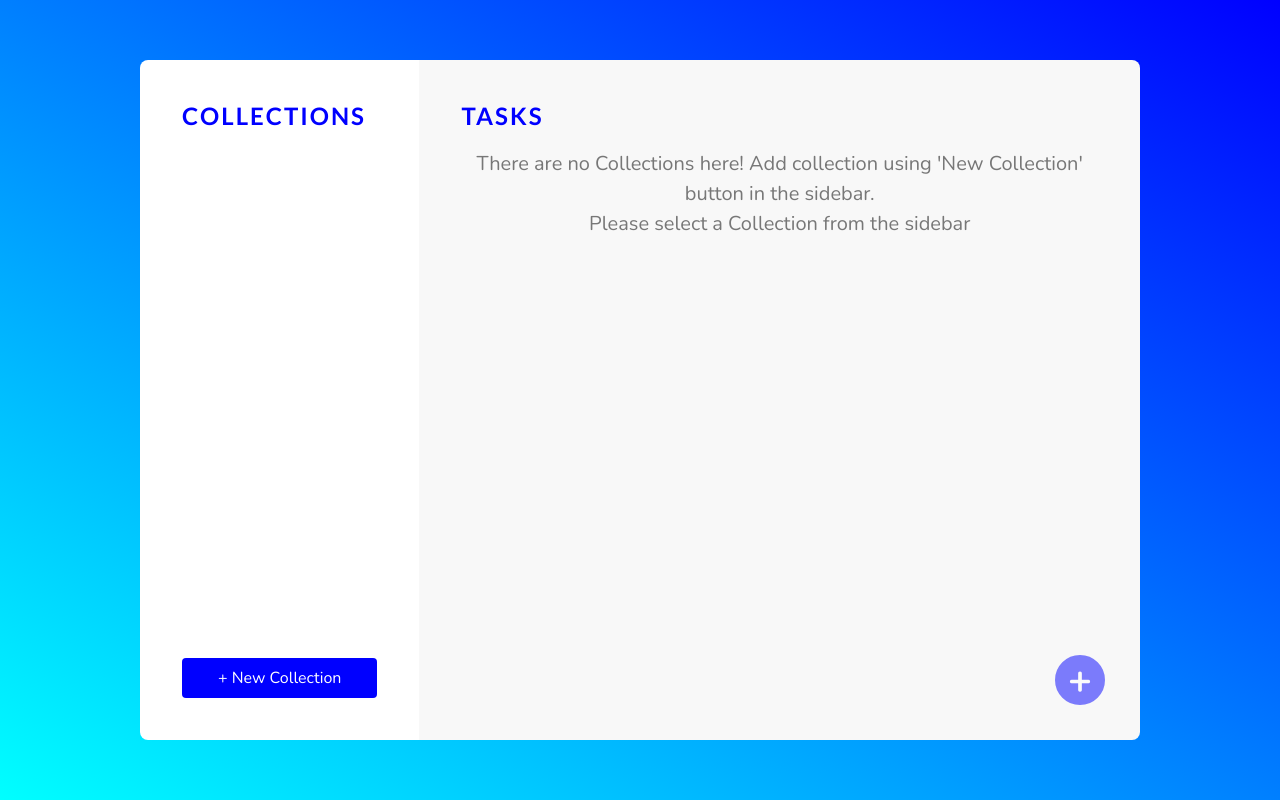
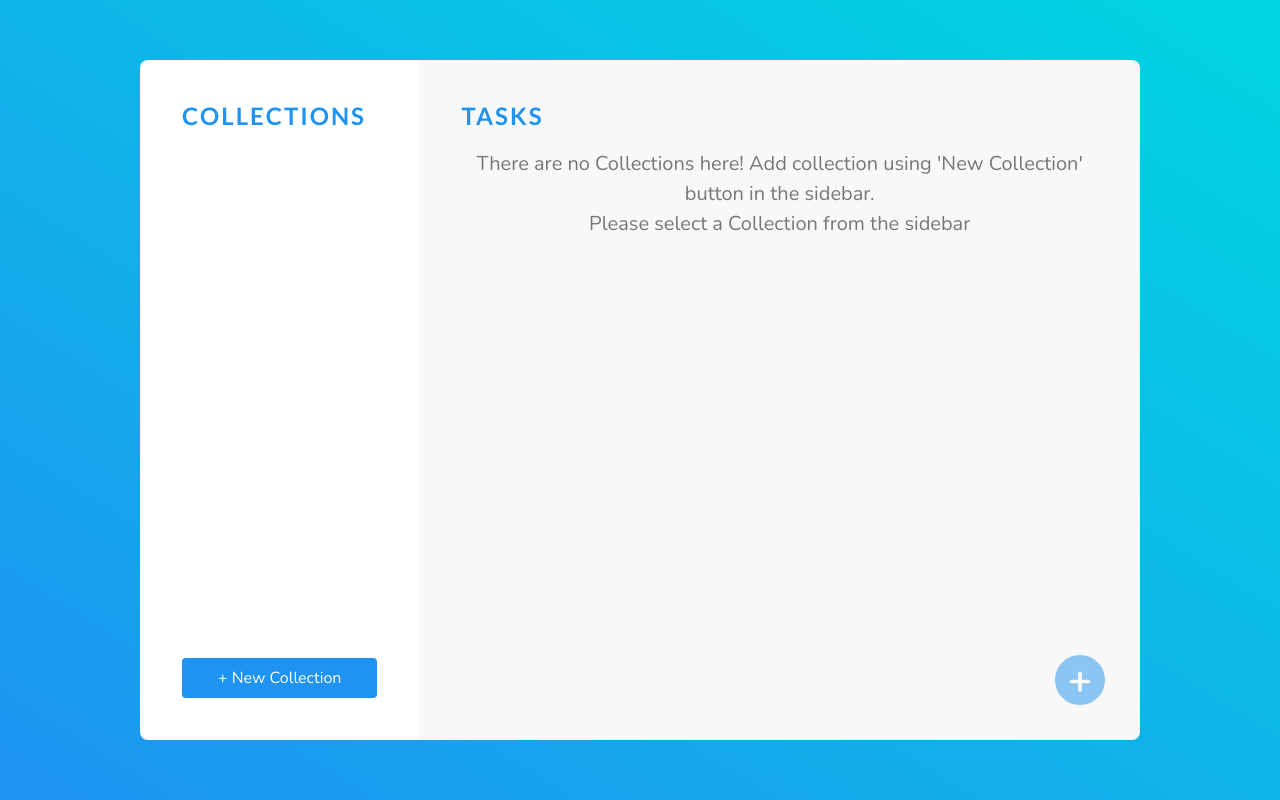
Before and after one commit to rajesh0188/task-manager, an Angular app: page /collections in a window 1280 px wide. Built offline with nearby package versions, Linux system fonts and the light colour scheme.

Commit message:
Change: Color theame to immitate rationarium website

```diff
--- a/src/app/task-view/task-view.component.html
+++ b/src/app/task-view/task-view.component.html
@@ -54,21 +54,25 @@
               <a
                 (click)="onTaskFilterClick('all')"
                 class="dropdown-item"
-                [ngClass]="{ 'is-active': currentFilter === 'all' }"
+                [ngClass]="{ 'filter-highlight': currentFilter === 'all' }"
               >
                 All
               </a>
               <a
                 (click)="onTaskFilterClick('completed')"
                 class="dropdown-item"
-                [ngClass]="{ 'is-active': currentFilter === 'completed' }"
+                [ngClass]="{
+                  'filter-highlight': currentFilter === 'completed'
+                }"
               >
                 Completed
               </a>
               <a
                 (click)="onTaskFilterClick('not-completed')"
                 class="dropdown-item"
-                [ngClass]="{ 'is-active': currentFilter === 'not-completed' }"
+                [ngClass]="{
+                  'filter-highlight': currentFilter === 'not-completed'
+                }"
               >
                 Not Completed
               </a>
--- a/src/app/task-view/task-view.component.scss
+++ b/src/app/task-view/task-view.component.scss
@@ -148,3 +148,9 @@ span.icon {
   max-height: 500px;
   overflow-y: auto;
 }
+
+.filter-highlight {
+  background-color: #1e93f1;
+  border-color: transparent;
+  color: #fff;
+}
--- a/src/main-styles.scss
+++ b/src/main-styles.scss
@@ -3,8 +3,9 @@
 // Import Fonts (Lato and Nunito)
 @import url("https://fonts.googleapis.com/css?family=Lato:400,700|Nunito:400,700");
 
-$aqua: #00ffff;
-$blue: #0000ff;
+// Added/changed color from rationarium site
+$aqua: #00d6e1;
+$blue: #1e93f1;
 $bright-blue: #0096ff;
 $baby-blue: #89cff0;
 
@@ -25,7 +26,7 @@ $input-shadow: none;
 // Set custom global styles (will be applied to whole app)
 
 html {
-  background: linear-gradient(to right top, $aqua, $blue);
+  background: linear-gradient(to left bottom, $aqua, $blue);
 }
 
 html,
```
